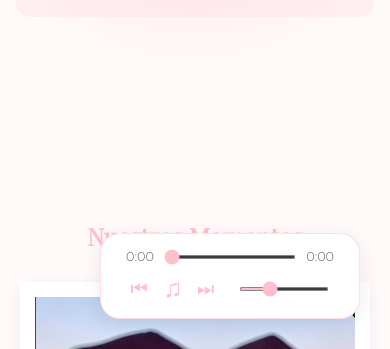
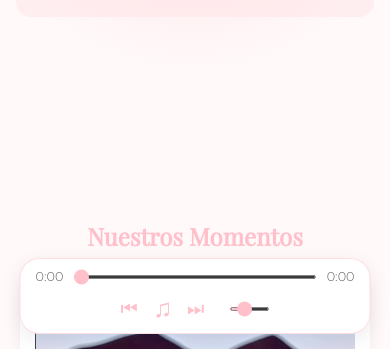
Before and after one commit to guilletkm/peque-o-regalito-para-mi-novia, a plain HTML site: page index.html in a window 390 px wide. Shown: the part 495-844 px from the top of the page. Drawn offline with nearby package versions, Linux system fonts and the light colour scheme; a web font is replaced by a local one.

Commit message:
Cambios en el reproducto de música para el celular

```diff
--- a/style.css
+++ b/style.css
@@ -377,3 +377,34 @@ body {
 .close-btn:hover {
     color: var(--accent-color);
 }
+
+/* ========================================== */
+/* --- AJUSTES PARA CELULAR (Responsivo) ---  */
+/* ========================================== */
+
+@media (max-width: 768px) {
+    /* 1. Da espacio "invisible" al final de la página para poder bajar más */
+    body {
+        padding-bottom: 130px;
+    }
+
+    /* 2. Centra el reproductor y lo hace más delgado en móviles */
+    .music-player {
+        bottom: 15px;
+        right: 50%;
+        transform: translateX(50%);
+        width: 90%;
+        min-width: auto;
+        padding: 10px 15px;
+    }
+
+    /* 3. Mantiene el centrado cuando lo tocas */
+    .music-player:hover {
+        transform: translateX(50%) translateY(-2px);
+    }
+
+    /* 4. Achica un poco el slider de volumen para ganar espacio */
+    #volume-slider {
+        width: 40px;
+    }
+}
```
